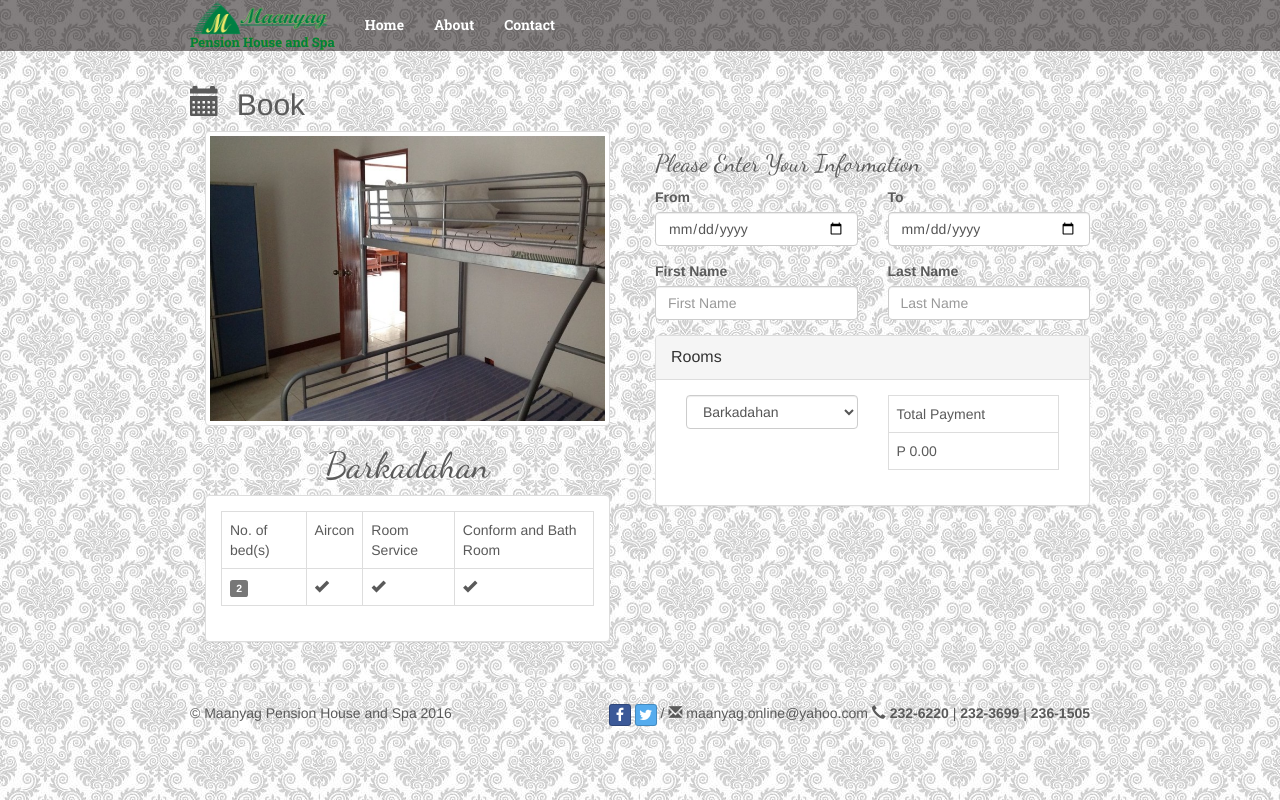
After one commit to denzndhauz/maanyag-web, a PHP site: page /book.php in a window 1280 px wide. The commit adds this page. Run offline with PHP 8.4, Linux system fonts and the light colour scheme.

Commit message:
Added files via upload
update 0.0.2

```diff
--- /dev/null
+++ b/main/book.php
@@ -0,0 +1,196 @@
+
+<!DOCTYPE html>
+<html lang="en">
+
+<head>
+
+  <meta charset="utf-8">
+  <meta http-equiv="X-UA-Compatible" content="IE=edge">
+  <meta name="viewport" content="width=device-width, initial-scale=1">
+  <meta name="description" content="Maanyag Pension House and Spa; Mandaue City, Cebu">
+  <meta name="author" content="">
+  <link rel="shortcut icon" type="image/png" href="img/favicon.ico"/>
+
+  <title>Home - Maanyag Pension House and Spa</title>
+
+  <!-- Bootstrap Core CSS -->
+  <link href="dist/css/bootstrap.css" rel="stylesheet">
+
+  <!-- Custom CSS -->
+  <link href="dist/css/carousel.css" rel="stylesheet">
+  <link href="dist/css/bootstrap-social.css" rel="stylesheet">
+  <link href="dist/css/font-awesome.css" rel="stylesheet">
+  <link href="dist/css/style.css" rel="stylesheet">
+  <link href='https://fonts.googleapis.com/css?family=Roboto+Slab:700|Dancing+Script|Noto+Serif' rel='stylesheet' type='text/css'>
+
+  <!-- HTML5 Shim and Respond.js IE8 support of HTML5 elements and media queries -->
+  <!-- WARNING: Respond.js doesn't work if you view the page via file:// -->
+    <!--[if lt IE 9]>
+        <script src="https://oss.maxcdn.com/libs/html5shiv/3.7.0/html5shiv.js"></script>
+        <script src="https://oss.maxcdn.com/libs/respond.js/1.4.2/respond.min.js"></script>
+        <![endif]-->
+
+      </head>
+
+      <body>
+
+       <!-- Fixed navbar -->
+       <nav class="navbar nav-eff navbar-default navbar-fixed-top">
+        <div class="container">
+          <div class="navbar-header">
+            <button type="button" class="navbar-toggle collapsed" data-toggle="collapse" data-target="#navbar" aria-expanded="false" aria-controls="navbar">
+              <span class="sr-only">Toggle navigation</span>
+              <span class="icon-bar"></span>
+              <span class="icon-bar"></span>
+              <span class="icon-bar"></span>
+            </button>
+            <a class="navbar-brand" href="index.php">
+              <img class="logo" src="img/maanyagmainsmall.png" alt="Maanyag Pension House and Spa">
+              <p class="brand-title">Pension House and Spa</p>
+            </a>
+          </div>
+          <div id="navbar" class="navbar-collapse collapse">
+            <ul class="nav navbar-nav">
+              <li class="active"><a href="index.php">Home</a></li>
+              <li><a href="#about">About</a></li>
+              <li><a href="#contact">Contact</a></li>
+          </ul>
+        </div><!--/.nav-collapse -->
+      </div>
+    </nav>
+
+<!-- Marketing messaging and featurettes
+  ================================================== -->
+  <!-- Wrap the rest of the page in another container to center all the content. -->
+  <div class="container">
+
+    <div class="row" style="margin-top: 65px;">
+      <div class="col-md-12">
+        <h2><span class="glyphicon glyphicon-calendar" aria-hidden="true"></span>&nbsp; Book</h2>
+      </div>
+      <div class="col-md-6">
+        <div class="col-md-12">
+          <a href="#" class="thumbnail">
+            <img src="img/Barkadahan-730x526.jpg" />
+          </a>
+          <center><h1 style="font-family: 'Dancing Script', cursive;">Barkadahan</h1></center>
+        </div>
+        <div class="col-md-12">
+          <div class="panel panel-default">
+            <div class="panel-body">
+              <table class="table table-bordered">
+                <tr>
+                  <td>No. of bed(s)</td>
+                  <td>Aircon</td>
+                  <td>Room Service</td>
+                  <td>Conform and Bath Room</td>
+                </tr>
+                <tr>
+                  <td><label class="label label-default">2</label></td>
+                  <td><span class="glyphicon glyphicon-ok"></span></td>
+                  <td><span class="glyphicon glyphicon-ok"></span></td>
+                  <td><span class="glyphicon glyphicon-ok"></span></td>
+                </tr>
+              </table>
+            </div>
+          </div>
+        </div>
+      </div>
+      <div class="col-md-6">
+        <div class="row">
+          <div class="col-md-12">
+            <h3 style="font-family: 'Dancing Script', cursive;">Please Enter Your Information</h3>
+          </div>
+        </div>
+        <div class="row">
+          <div class="col-md-6">
+            <div class="form-group">
+              <label>From</label>
+              <input type="date" class="form-control"></input>
+            </div>
+          </div>
+          <div class="col-md-6">
+            <div class="form-group">
+              <label>To</label>
+              <input type="date" class="form-control"></input>
+            </div>
+          </div>
+        </div>
+        <div class="row">
+          <div class="col-md-6">
+            <div class="form-group">
+              <label>First Name</label>
+              <input type="text" placeholder="First Name" class="form-control"></input>
+            </div>
+          </div>
+          <div class="col-md-6">
+            <div class="form-group">
+              <label>Last Name</label>
+              <input type="text" placeholder="Last Name" class="form-control"></input>
+            </div>
+          </div>
+        </div>
+        <div class="row">
+          <div class="col-md-12">
+            <div class="panel panel-default">
+              <div class="panel-heading">
+                <div class="panel-title">Rooms</div>
+              </div>
+              <div class="panel-body">
+                <div class="row">
+                  <div class="col-md-12">
+                    <div class="col-md-6">
+                      <select class="form-control">
+                        <option>Barkadahan</option>
+                        <option>Barkadahan</option>
+                        <option>Barkadahan</option>
+                      </select>
+                    </div>
+                    <div class="col-md-6">
+                      <table class="table table-bordered">
+                        <tr>
+                          <td>Total Payment</td>
+                        </tr>
+                        <tr>
+                          <td>P 0.00</td>
+                        </tr>
+                      </table>
+                    </div>
+                  </div>
+                </div>
+              </div>
+            </div>
+          </div>
+        </div>
+      </div>
+    </div>
+
+    <hr>
+
+    <!-- FOOTER -->
+    <footer>
+      <p class="pull-right"><a href="#" class="btn btn-social-icon btn-facebook btn-xs">
+        <span class="fa fa-facebook"></span>
+      </a>
+      <a href="#" class="btn btn-social-icon btn-twitter btn-xs">
+        <span class="fa fa-twitter"></span>
+      </a>
+      / <span class="glyphicon glyphicon-envelope" aria-hidden="true"></span>  maanyag.online@yahoo.com
+      <span class="glyphicon glyphicon-earphone" aria-hidden="true"></span> <b>232-6220</b> | <b>232-3699</b> | <b>236-1505</b>
+    </p>
+    <p>&copy; Maanyag Pension House and Spa 2016</p>
+
+
+  </footer>
+</div><!-- /.container -->
+
+<!-- jQuery -->
+<script src="dist/js/jquery-1.11.0.min.js"></script>
+<script src="dist/js/script.js"></script>
+
+<!-- Bootstrap Core JavaScript -->
+<script src="dist/js/bootstrap.min.js"></script>
+
+</body>
+
+</html>
```
Also changed, not shown: main/index.php (+7 -16 lines), main/img/Barkadahan-730x526.jpg (added).
